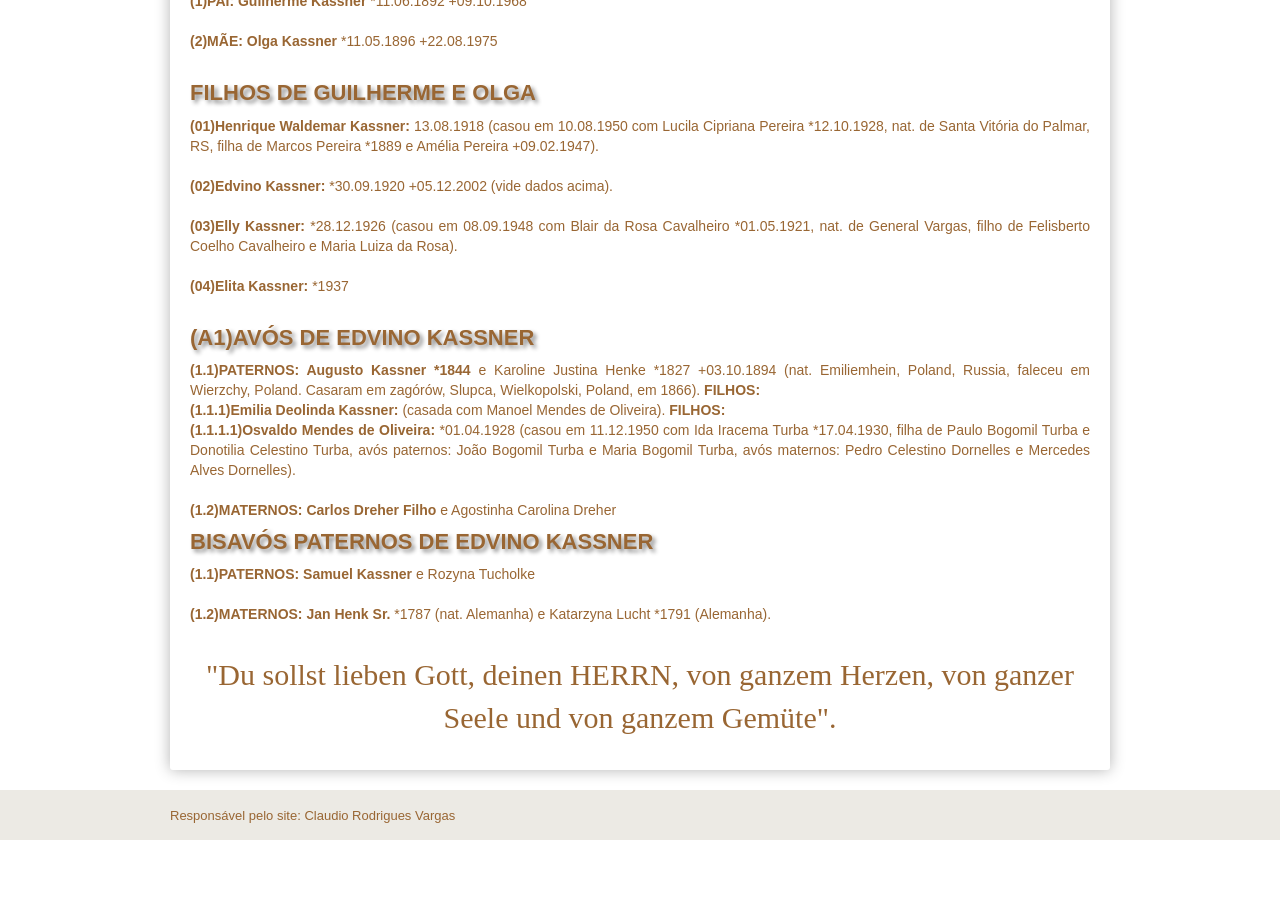
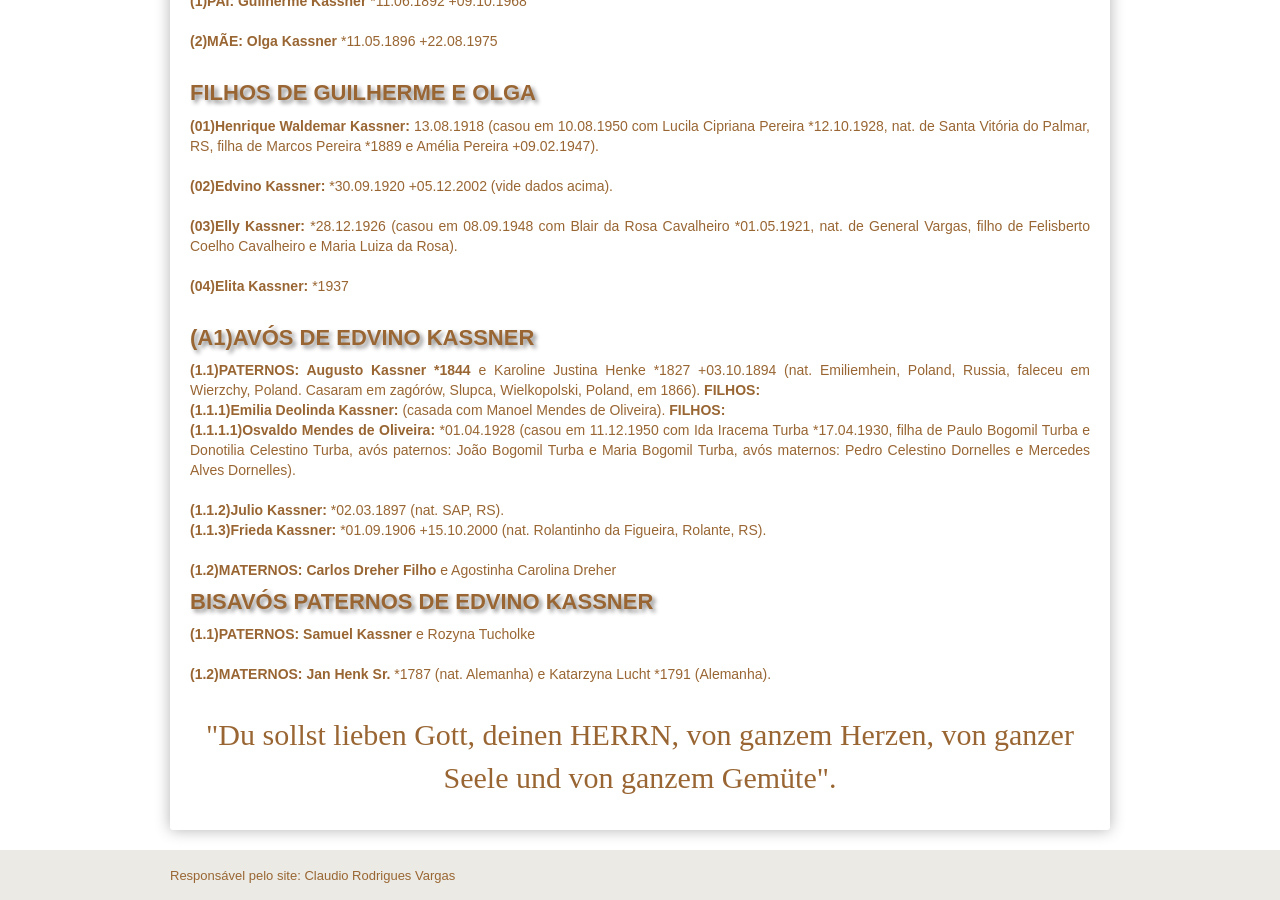
Before and after one commit to claudiovargas1955/claudiovargas1955.github.io, a Jekyll site: the page built from _pages/familia-kassner.html, in a window 1280 px wide and 900 px high, scrolled down 1437 px. Built offline with Jekyll 4.4.1, drawn with Linux system fonts in a browser that asks for light colours; some web fonts are replaced; before the commit the page ends 2277 px from its top, so only the background shows below that.

Commit message:
Update familia-kassner.html

```diff
--- a/_pages/familia-kassner.html
+++ b/_pages/familia-kassner.html
@@ -164,6 +164,9 @@ Wierzchy, Poland. Casaram em zagórów, Slupca, Wielkopolski, Poland, em 1866).
   <b>(1.1.1)Emilia Deolinda Kassner: </b>(casada com Manoel Mendes de Oliveira). <b>FILHOS: </b><br>
         <b>(1.1.1.1)Osvaldo Mendes de Oliveira: </b>*01.04.1928 (casou em 11.12.1950 com Ida Iracema Turba *17.04.1930, filha de Paulo Bogomil Turba e Donotilia
         Celestino Turba, avós paternos: João Bogomil Turba e Maria Bogomil Turba, avós maternos: Pedro Celestino Dornelles e Mercedes Alves Dornelles). <br><br>
+  <b>(1.1.2)Julio Kassner: </b>*02.03.1897 (nat. SAP, RS).<br>
+  <b>(1.1.3)Frieda Kassner: </b>*01.09.1906 +15.10.2000 (nat. Rolantinho da Figueira, Rolante, RS).<br><br>
+
 
 <b>(1.2)MATERNOS: Carlos Dreher Filho </b>e Agostinha Carolina Dreher <br>
 
```
